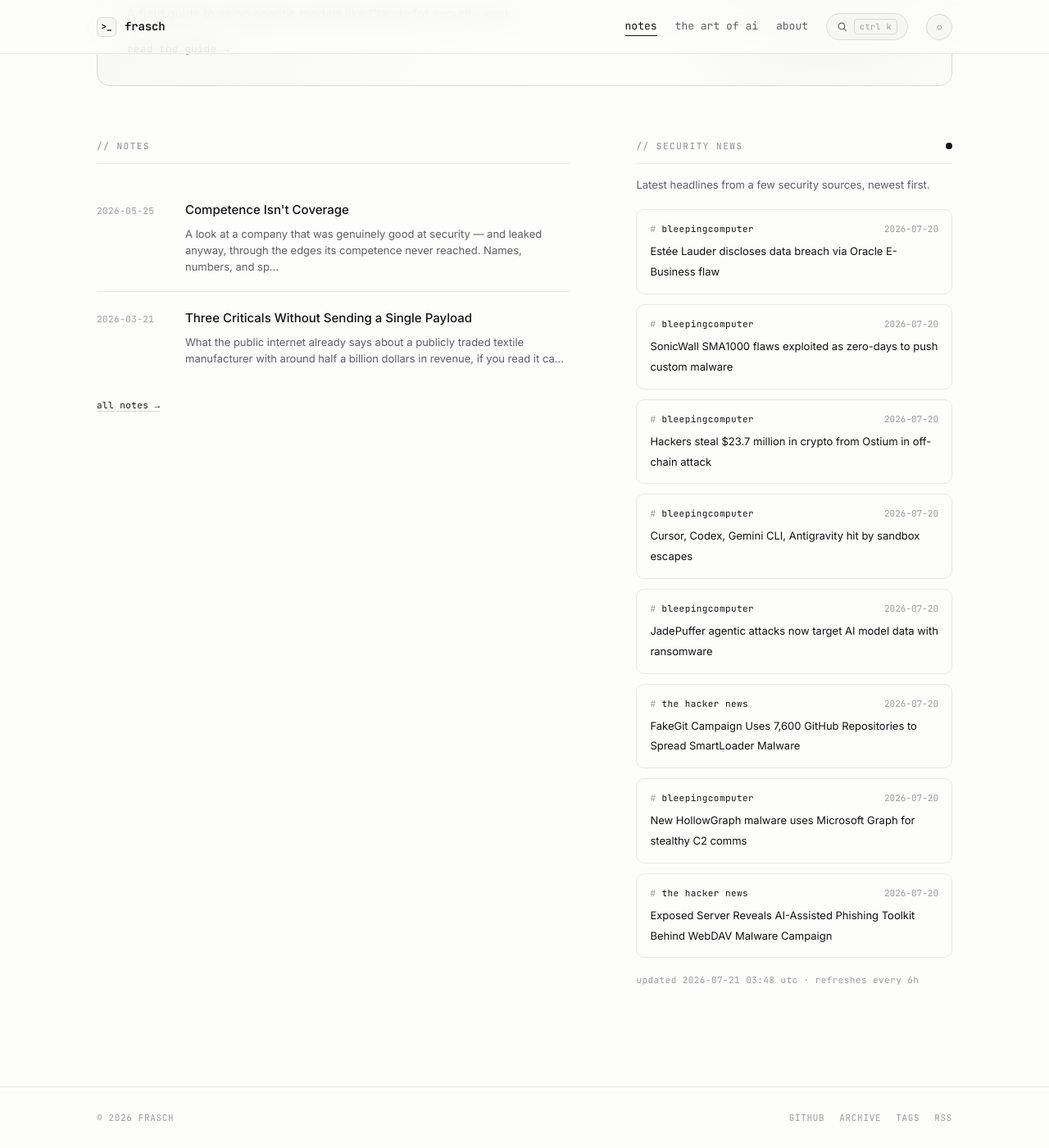
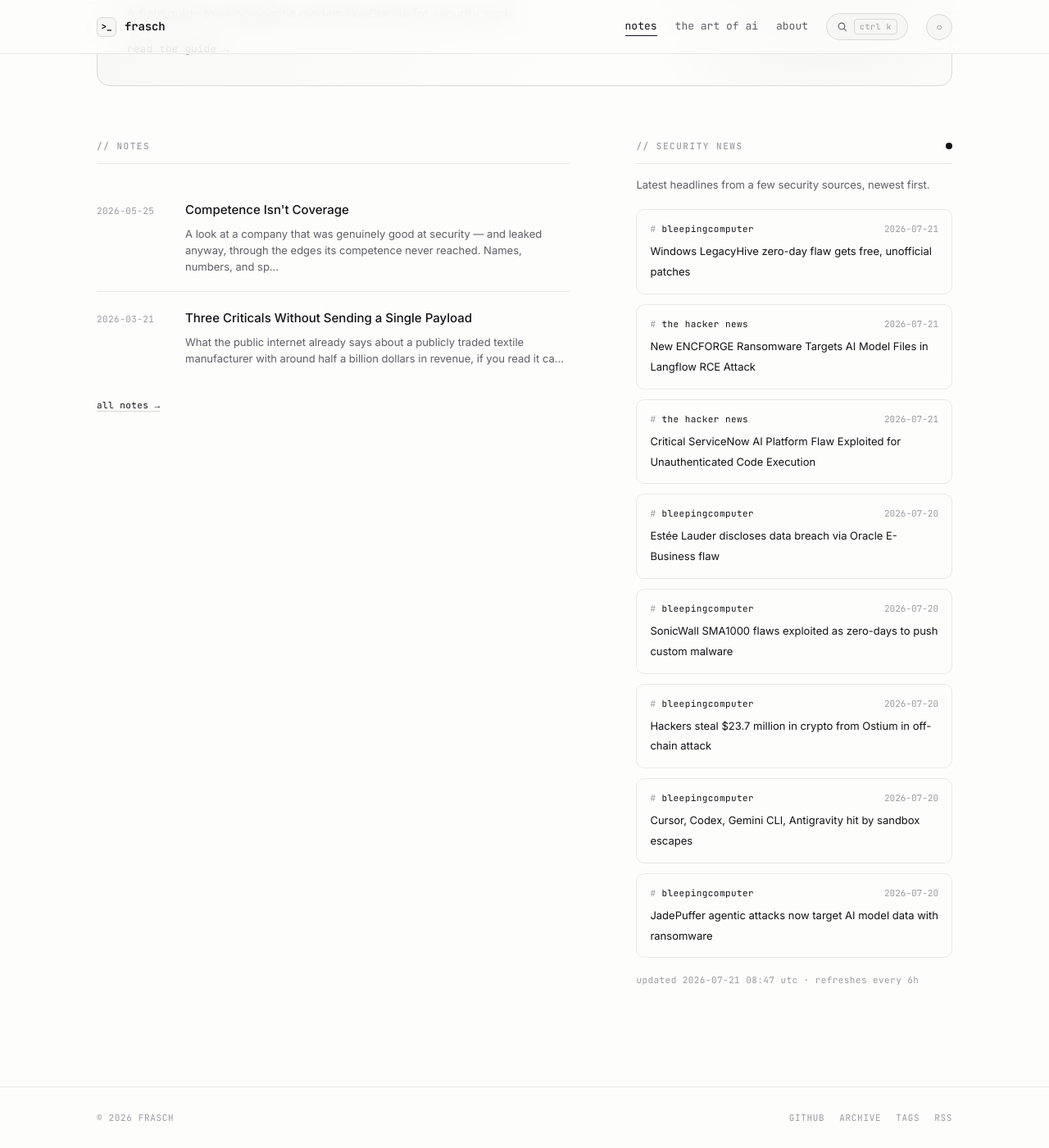
Before and after one commit to whoisfrasch/frasch, a Jekyll site: the page built from index.html, in a window 1280 px wide and 1400 px high, scrolled down 615 px. Shown: the whole window at 82% size. Built offline with Jekyll 4.4.1, drawn with Linux system fonts in a browser that asks for light colours.

Commit message:
Refresh security news feed

```diff
--- a/_data/news.json
+++ b/_data/news.json
@@ -1,6 +1,24 @@
 {
-  "updated": "2026-07-21T03:48:47Z",
+  "updated": "2026-07-21T08:47:21Z",
   "items": [
+    {
+      "source": "bleepingcomputer",
+      "title": "Windows LegacyHive zero-day flaw gets free, unofficial patches",
+      "link": "https://www.bleepingcomputer.com/news/security/windows-legacyhive-zero-day-flaw-gets-free-unofficial-patches/",
+      "date": "2026-07-21T08:06:26Z"
+    },
+    {
+      "source": "the hacker news",
+      "title": "New ENCFORGE Ransomware Targets AI Model Files in Langflow RCE Attack",
+      "link": "https://thehackernews.com/2026/07/new-encforge-ransomware-targets-ai.html",
+      "date": "2026-07-21T07:34:32Z"
+    },
+    {
+      "source": "the hacker news",
+      "title": "Critical ServiceNow AI Platform Flaw Exploited for Unauthenticated Code Execution",
+      "link": "https://thehackernews.com/2026/07/critical-servicenow-ai-platform-flaw.html",
+      "date": "2026-07-21T06:29:26Z"
+    },
     {
       "source": "bleepingcomputer",
       "title": "Estée Lauder discloses data breach via Oracle E-Business flaw",
@@ -30,24 +48,6 @@
       "title": "JadePuffer agentic attacks now target AI model data with ransomware",
       "link": "https://www.bleepingcomputer.com/news/security/jadepuffer-agentic-attacks-now-target-ai-model-data-with-ransomware/",
       "date": "2026-07-20T21:08:02Z"
-    },
-    {
-      "source": "the hacker news",
-      "title": "FakeGit Campaign Uses 7,600 GitHub Repositories to Spread SmartLoader Malware",
-      "link": "https://thehackernews.com/2026/07/fakegit-campaign-uses-7600-github.html",
-      "date": "2026-07-20T18:23:03Z"
-    },
-    {
-      "source": "bleepingcomputer",
-      "title": "New HollowGraph malware uses Microsoft Graph for stealthy C2 comms",
-      "link": "https://www.bleepingcomputer.com/news/security/new-hollowgraph-malware-uses-microsoft-graph-for-stealthy-c2-comms/",
-      "date": "2026-07-20T17:43:01Z"
-    },
-    {
-      "source": "the hacker news",
-      "title": "Exposed Server Reveals AI-Assisted Phishing Toolkit Behind WebDAV Malware Campaign",
-      "link": "https://thehackernews.com/2026/07/exposed-server-reveals-ai-assisted.html",
-      "date": "2026-07-20T17:29:50Z"
     }
   ]
 }
```
